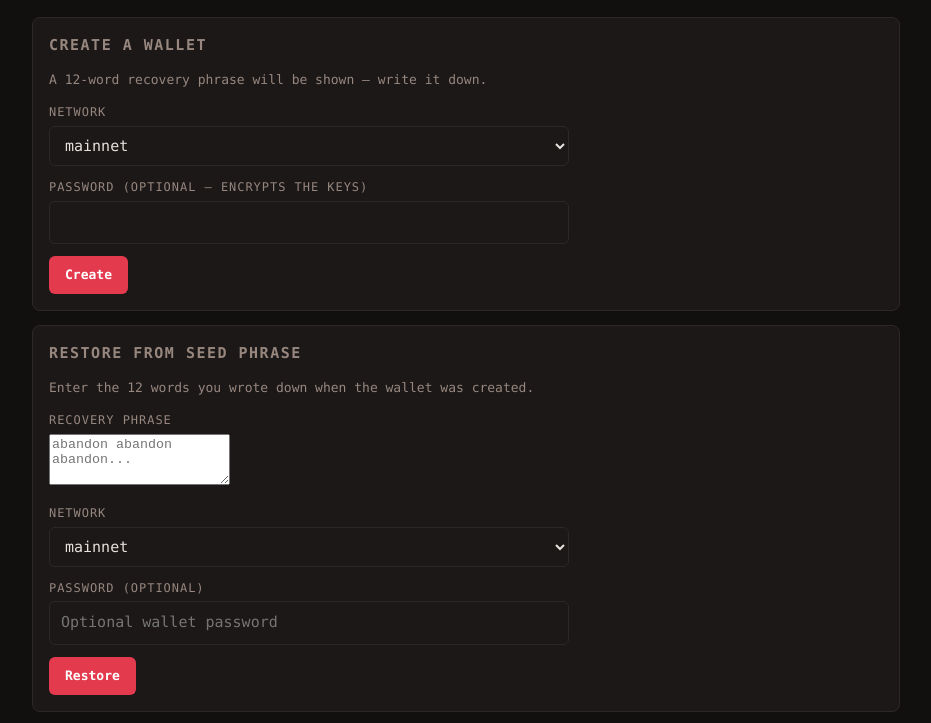
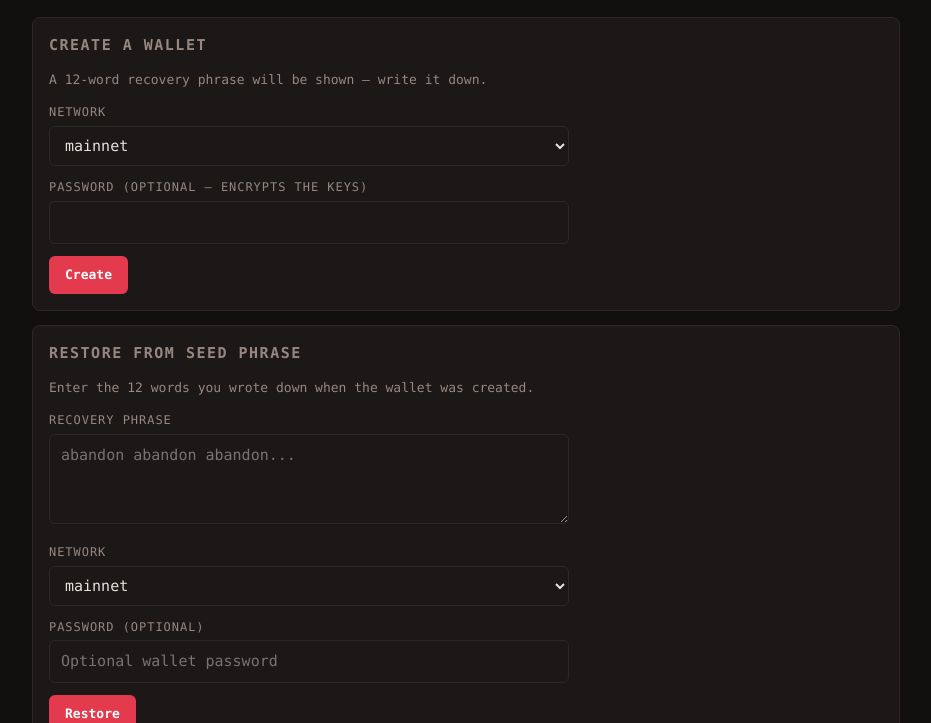
Before and after one commit to alessio-ds/scarletcoin-web-wallet, a website built with Vite: page index.html in a window 1280 px wide. Shown: the part 71-794 px from the top of the page, without its empty margins (174-1105 px from the left). Built offline with nearby package versions, Linux system fonts and the light colour scheme; what @noble/secp256k1 would draw is missing.

Commit message:
Style textarea to match the dark input theme

```diff
--- a/src/style.css
+++ b/src/style.css
@@ -56,11 +56,11 @@ header.app .node { color: var(--muted); font-size: 13px; }
 
 label { display: block; color: var(--muted); font-size: 12px; text-transform: uppercase;
   letter-spacing: 0.08em; margin: 12px 0 4px; }
-input, select {
+input, select, textarea {
   background: var(--panel); border: 1px solid var(--line); color: var(--text);
   padding: 9px 11px; border-radius: 6px; font: inherit; width: 100%; max-width: 520px;
 }
-input:focus, select:focus { outline: none; border-color: var(--accent); }
+input:focus, select:focus, textarea:focus { outline: none; border-color: var(--accent); }
 
 button {
   background: var(--accent); border: 0; color: #fff; padding: 9px 16px; border-radius: 6px;
```
